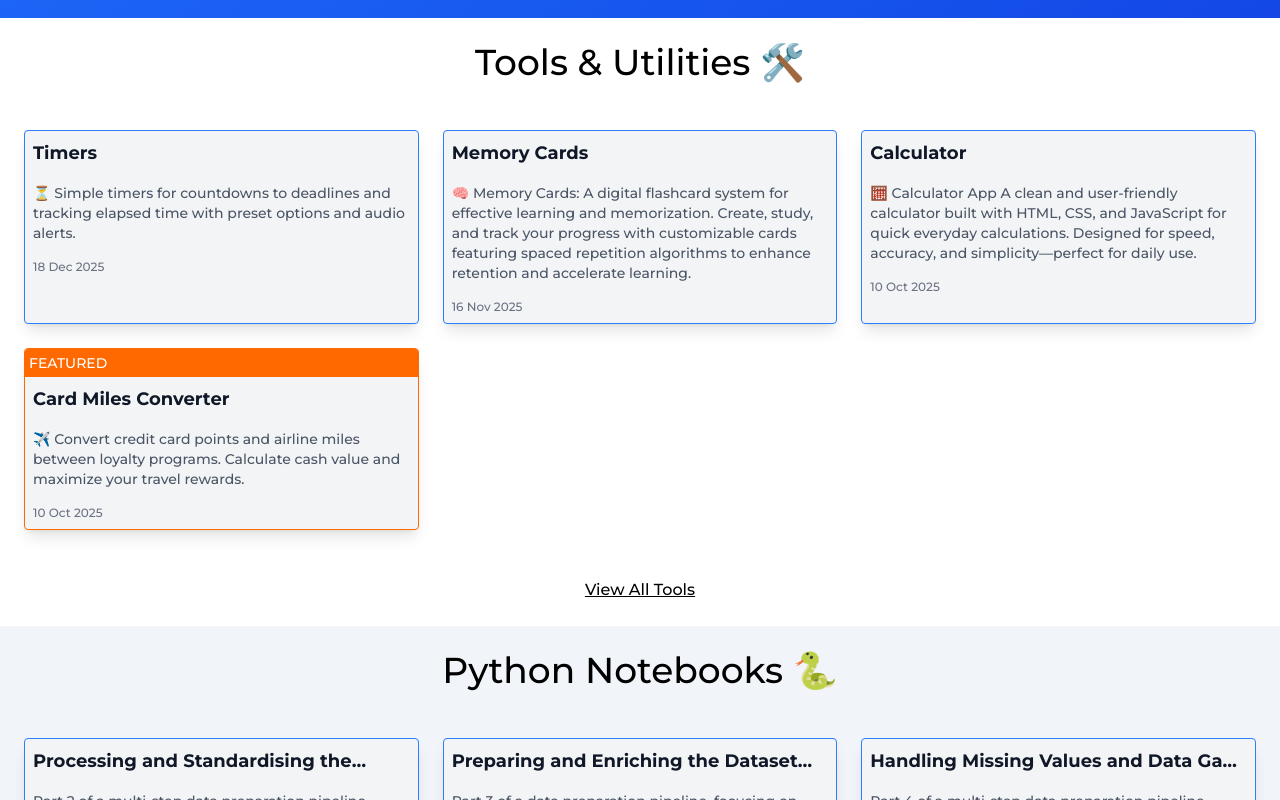
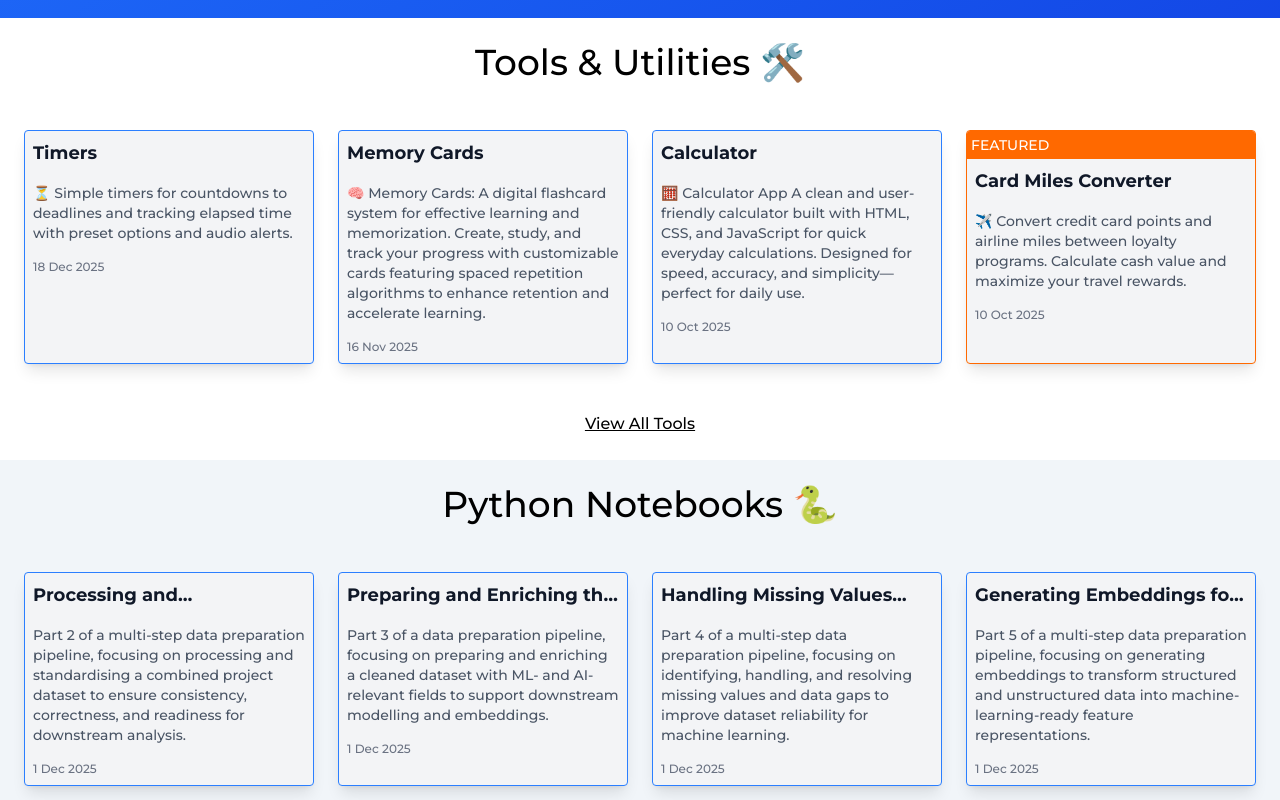
Before and after one commit to davinaleong/proj-davdevs-2025, a Next.js app: page / in a window 1280 px wide. Shown: the part 840-1640 px from the top of the page. Built offline with nearby package versions, Linux system fonts and the light colour scheme.

Commit message:
Minor CSS fixes.

```diff
--- a/app/components/sections/home/HomePostSection.tsx
+++ b/app/components/sections/home/HomePostSection.tsx
@@ -43,7 +43,7 @@ export default function HomePostSection({
         className={className}
       >
         <div className="container mx-auto p-6 text-center">
-          <p className="text-gray-600 dark:text-gray-300">
+          <p className="opacity-70">
             No {postType} posts available yet.
           </p>
         </div>
@@ -63,7 +63,7 @@ export default function HomePostSection({
       } : undefined}
     >
       <div className="container mx-auto p-6">
-        <div className="grid grid-cols-1 md:grid-cols-2 lg:grid-cols-3 gap-6">
+        <div className="grid grid-cols-1 md:grid-cols-2 lg:grid-cols-4 gap-6">
           {posts.map((post) => (
             <Card
               key={post.slug}
```
